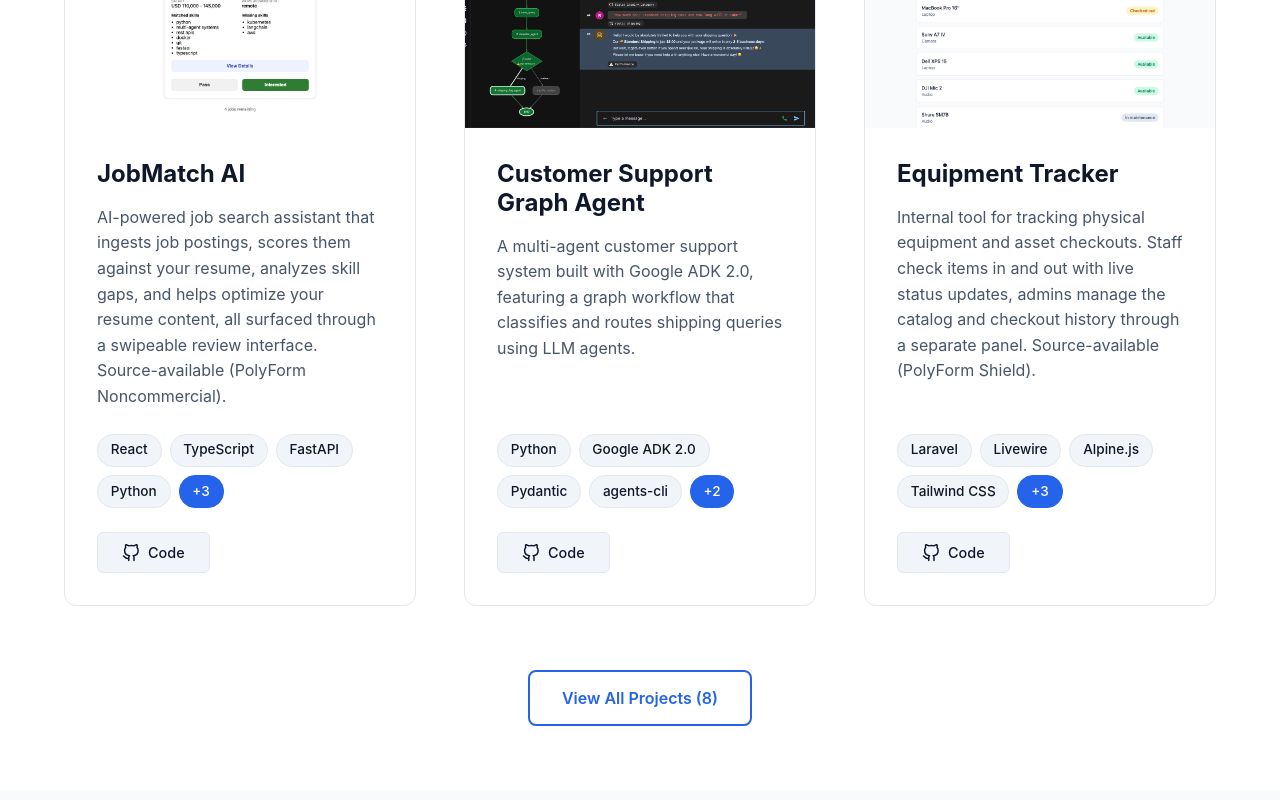
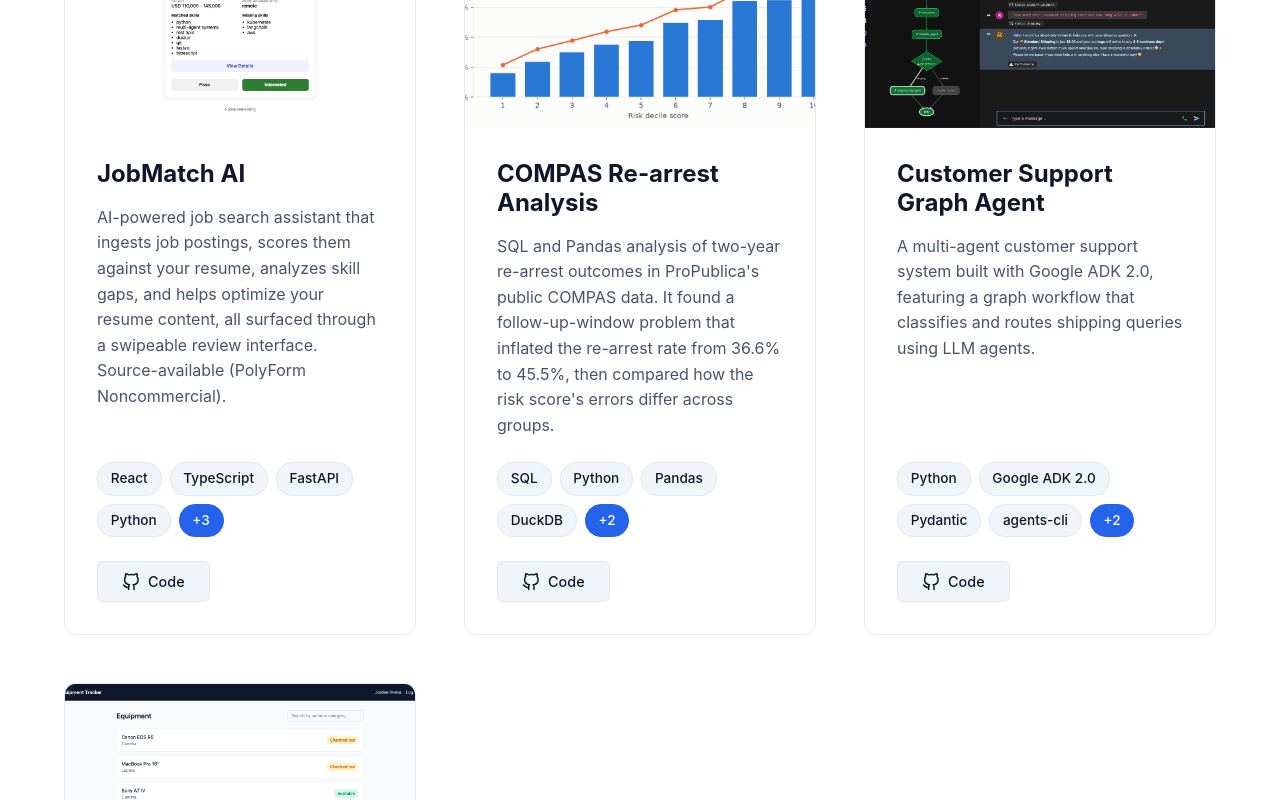
Before and after one commit to alikirat/ali-kirat-portfolio, a React (Create React App) app: page / in a window 1280 px wide. Shown: the part 5440-6240 px from the top of the page. Built offline with nearby package versions, Linux system fonts and the light colour scheme.

Commit message:
Add COMPAS re-arrest analysis project

```diff
--- a/src/data/projects.js
+++ b/src/data/projects.js
@@ -71,6 +71,21 @@ export const projects = [
       "Google ADK 2.0 workflow powered by Gemini",
       "Adzuna API integration for live job ingestion",
       "Licensed PolyForm Noncommercial: code is source-available, not open source"
+    ]
+  },
+  {
+    id: 10,
+    title: "COMPAS Re-arrest Analysis",
+    description: "SQL and Pandas analysis of two-year re-arrest outcomes in ProPublica's public COMPAS data. It found a follow-up-window problem that inflated the re-arrest rate from 36.6% to 45.5%, then compared how the risk score's errors differ across groups.",
+    longDescription: "An analysis of ProPublica's public COMPAS data from Broward County, Florida (2013 to 2014). Grouping outcomes by screening month showed that people screened after April 2014 only appear in the file if they were already re-arrested, which inflates the overall two-year rate from 36.6% to 45.5%, so the analysis uses the complete-follow-up cohort and keeps both versions visible in the charts. It then shows how re-arrest rates vary by age and prior record, checks whether the risk score lines up with outcomes, and compares false positive rate, false negative rate and PPV across groups, reproducing the trade-off described by Chouldechova (2017) and Kleinberg et al. (2016). Queries are SQL with window functions in DuckDB, cross-checked in Pandas.",
+    image: "/images/compas-rearrest-analysis.png",
+    githubUrl: "https://github.com/alikirat/compas-rearrest-analysis",
+    tags: ["SQL", "Python", "Pandas", "DuckDB", "Jupyter", "Matplotlib"],
+    featured: true,
+    highlights: [
+      "Four SQL analyses in DuckDB using LAG, running sums, RANK and a 3-month rolling average",
+      "Cleaning pipeline that logs every dropped row and removes personal identifiers before analysis",
+      "Risk-score results computed in both SQL and Pandas, with a check that they match"
     ]
   },
   {
```
Also changed, not shown: public/images/compas-rearrest-analysis.png (added).
